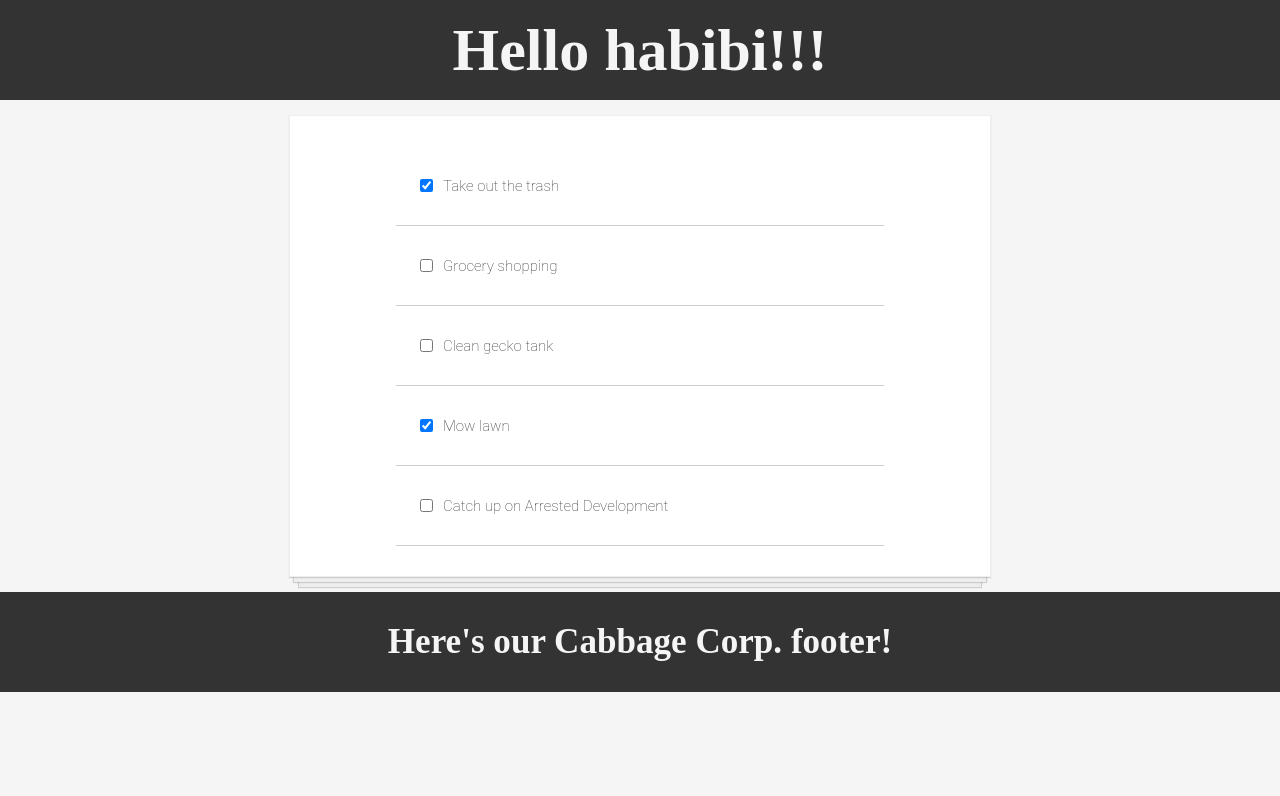
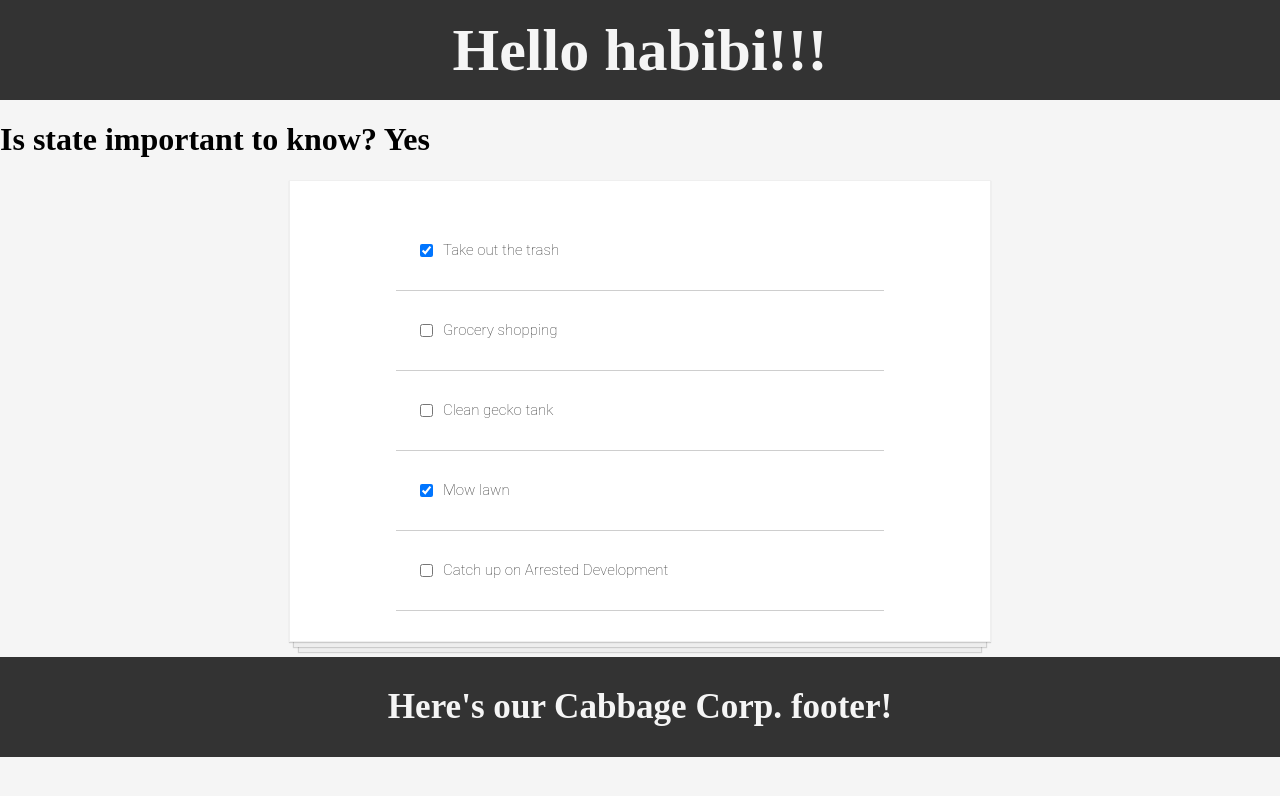
Before and after one commit to FredrikRidderfalk/react-todo-list, a React (Create React App) app: page / in a window 1280 px wide. Shown: the top 796 px of the page. Built offline with nearby package versions, Linux system fonts and the light colour scheme.

Commit message:
updated App with state

```diff
--- a/src/App.js
+++ b/src/App.js
@@ -23,12 +23,22 @@ class App extends React.Component {
   //   console.log("hello habibi");
   // }
 
+  // then there's this thing called constructor method. Props is immutable, meaning it's a way to pass information between components, but with props the information can't be changed by the receiving component. That's when we use State. State needs the constructor method. State only works with class-based components. Constructor is a specific method built into JavaScript, that initializes parts of this class that it's in. We also need super(). What super() does is it goes to the parent class (also called super class), and brings information from it so that our component can use those goodies.
+
+  constructor() {
+    super();
+    this.state = {
+      answer: "Yes",
+    };
+  }
+
   render() {
     // the method would then be called here, inside the render function, before the return function.
     // const style = this.myMethodHere();
     return (
       <div>
         <Header />
+        <h1>Is state important to know? {this.state.answer}</h1>
         <MainContent />
         <Footer />
       </div>
```
